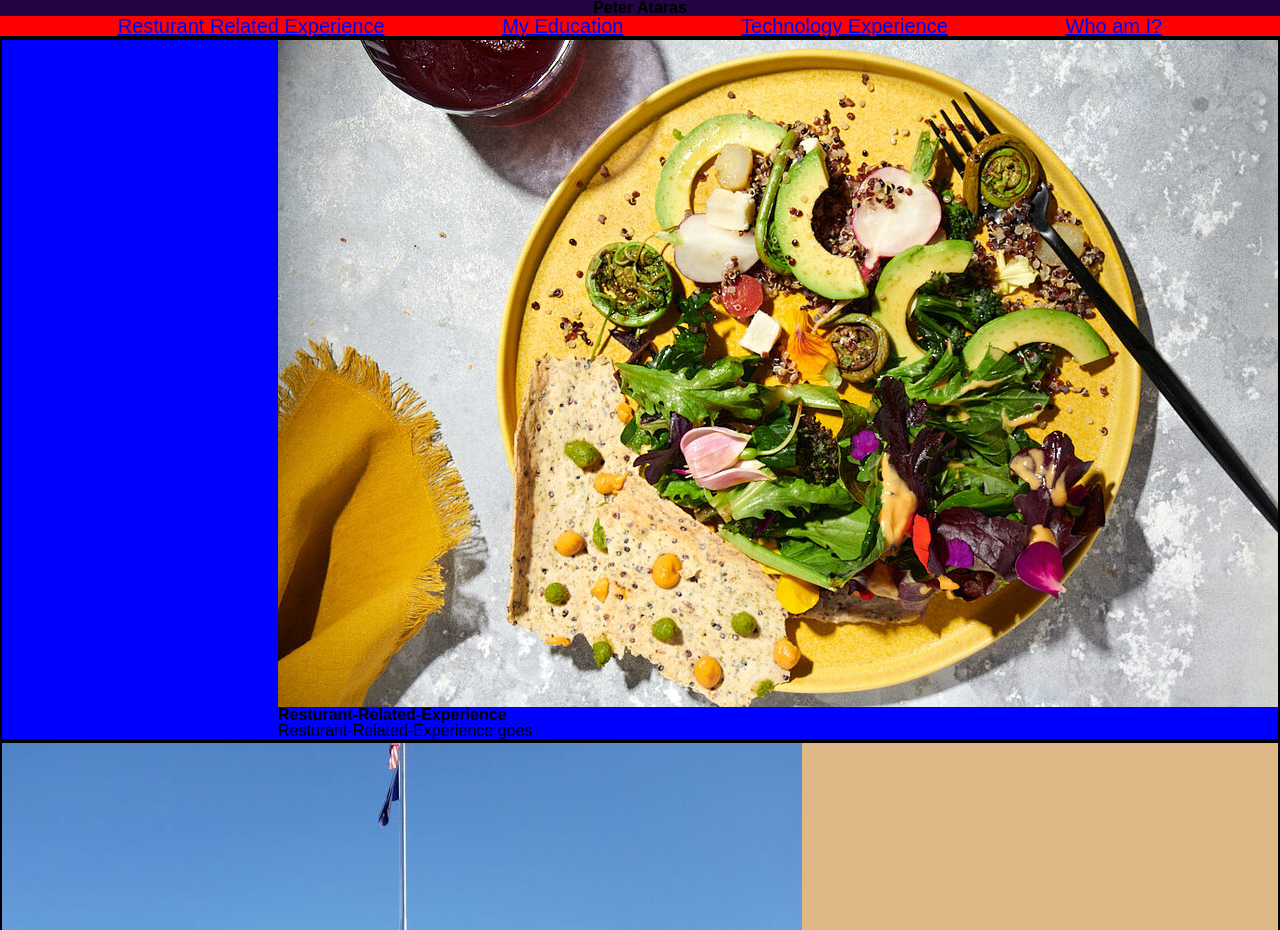
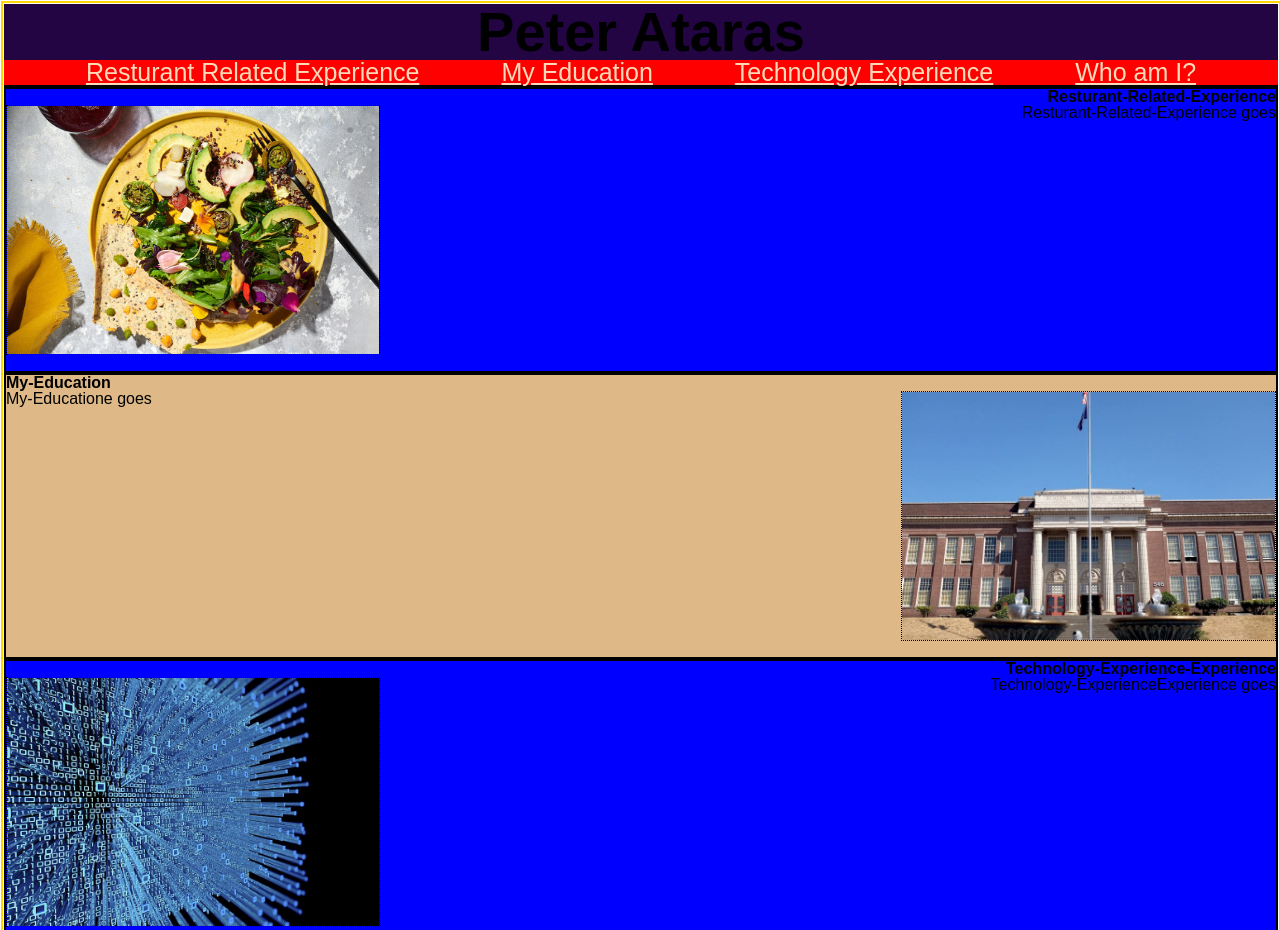
Before and after one commit to poprit77/Portfolio, a plain HTML site: page index.html in a window 1280 px wide. Shown: the top 930 px of the page. Drawn offline with Linux system fonts and the light colour scheme.

Commit message:
save POint

```diff
--- a/assests/style.css
+++ b/assests/style.css
@@ -1,33 +1,45 @@
-head{
+head {}
+
+a:link {
+    color: peachpuff;
+}
+
+a:hover {
+    color: chartreuse;
+    text-decoration: wavy;
+    font-style: italic;
+    background-color: azure;
+}
+
+body {
+    margin: 1px;
+    padding: 1px;
+    border: gold solid 2px;
+    width: 100%;
+
+
+}
+
+.header h1 {
+    text-align: center;
+    background-color: rgb(34, 5, 66);
+    height: fit-content;
+    font-size: 350%;
+}
+
+.hero {
+
+    border-bottom: solid black 2px;
+    background-color: red;
+    display: flex;
+    height: fit-content;
+    font-size: 25px;
+    justify-content: flex-end;
 
 
 
 }
 
-body{
-
-
-}
-
-.header h1{
-    text-align: center;
-    background-color: rgb(34, 5, 66);
-    height:fit-content;
-}
-
-.hero{
-
-    border-bottom:solid black 2px;
-    background-color: red;
-    width:100vw;
-    display:flex;
-    height: fit-content;
-    font-size: 20px;
-    justify-content: flex-end;
-
-
-
-}
 ul {
     width: 100%;
     display: flex;
@@ -35,42 +47,64 @@ justify-content: space-evenly;
 
 }
 
+.id1 {
+
+    display: flex;
+    justify-content:right;
+    align-items: center;
+}
+
+.id2 {
+
+    display: flex;
+    justify-content:left;
+    align-items: center;
+}
 
 
+.content1 {
+    border: 2px solid black;
 
-.content1{
-    border: 2px solid black;
-    display: flex;
-    justify-content: left;
-    height: fit-content;
+
     background-color: burlywood;
 
 }
 
-.content2{
+.content2 {
     border: 2px solid black;
-    display: flex;
-    justify-content: right;
-    height: fit-content;
+
     background-color: blue;
+
 
 }
 
-.nav1{
-    /* height: auto;
-    max-width: 100; */
-    display: flex;
-    justify-content: right;
-}
-.nav2{
-    /* height: auto;
-    max-width: 100; */
+.nav1 {
+
+    position: relative;
+    top: -16px;
     display: flex;
     justify-content: left;
 }
 
+.nav2 {
+    position: relative;
+    top: -16px;
+    display: flex;
+    justify-content: flex-end;
+    width: ;
+}
+
+
+
+
 img {
+    max-height: 250px;
     height: auto;
     max-width: 100%;
+    border: 1px dotted;
 
 }
+h2 {
+    display: flex;
+    justify-content: right;
+}
--- a/index.html
+++ b/index.html
@@ -29,48 +29,44 @@
         </div>
     </div>
     <div class="content2">
-        <div id="Resturant-Related-Experience">
-            <div class="nav1">
-                <img src="assests/images/Dina-Avila-Chicha-Food-008v.jpg"
-                    alt="Resturant-Related-Experience" . />
-            </div>
-            <h2>Resturant-Related-Experience</h2>
-            <p>
-                Resturant-Related-Experience goes
-            </p>
+        <h2>Resturant-Related-Experience</h2>
+        <div class="id1">
+            <p>Resturant-Related-Experience goes</p>
         </div>
+        <div class="nav1">
+            <img src="assests/images/Dina-Avila-Chicha-Food-008v.jpg" alt="Resturant-Related-Experience" . />
+        </div>
+
+
     </div>
     <div class="content1">
-        <div id="My-Education">
-            <div class="nav2">
-                <img src="assests/images/00003633601848-0645.jpg" alt="My-Education" . />
-            </div>
-            <h2>My-Education</h2>
-            <p>
-                My-Educatione goes
-            </p>
+        <h3>My-Education</h3>
+        <div class="id2">
+            <p> My-Educatione goes</p>
         </div>
+        <div class="nav2">
+            <img src="assests/images/00003633601848-0645.jpg" class="float-right" alt="My-Education" . />
+        </div>
+
+
     </div>
     <div class="content2">
-        <div id="Technology-Experience">
-            <div class="nav1">
-                <img src="assests/images/Programs_Dept-ComputerScience_lrg_0.jpg" alt="Technology-Experience". />
-            </div>
-            <h2>Technology-Experience-Experience</h2>
-            <p>
-                Technology-ExperienceExperience goes
-            </p>
+        <h2>Technology-Experience-Experience</h2>
+        <div class="id1">
+            <p>Technology-ExperienceExperience goes</p>
         </div>
+        <div class="nav1">
+            <img src="assests/images/Programs_Dept-ComputerScience_lrg_0.jpg" alt="Technology-Experience" . />
+        </div>
+
     </div>
     <div class="content1">
-        <div id="Who-I-Am">
-            <div class="nav2">
-                <img src="assests/images/canada-best-lakes-in-alberta-bow-laker-swimmer.jpg" alt="Who-I-Am" . />
-            </div>
-            <h2>Who-I-Am</h2>
-            <p>
-                Who-I-Am goes
-            </p>
+        <h3>Who-I-Am</h3>
+        <div class="id2">
+            <p>Who-I-Am goes</p>
+        </div>
+        <div class="nav2">
+            <img src="assests/images/canada-best-lakes-in-alberta-bow-laker-swimmer.jpg" alt="Who-I-Am" . />
         </div>
     </div>
 </body>
```
Lines whose indentation alone changed are shown as unchanged.
